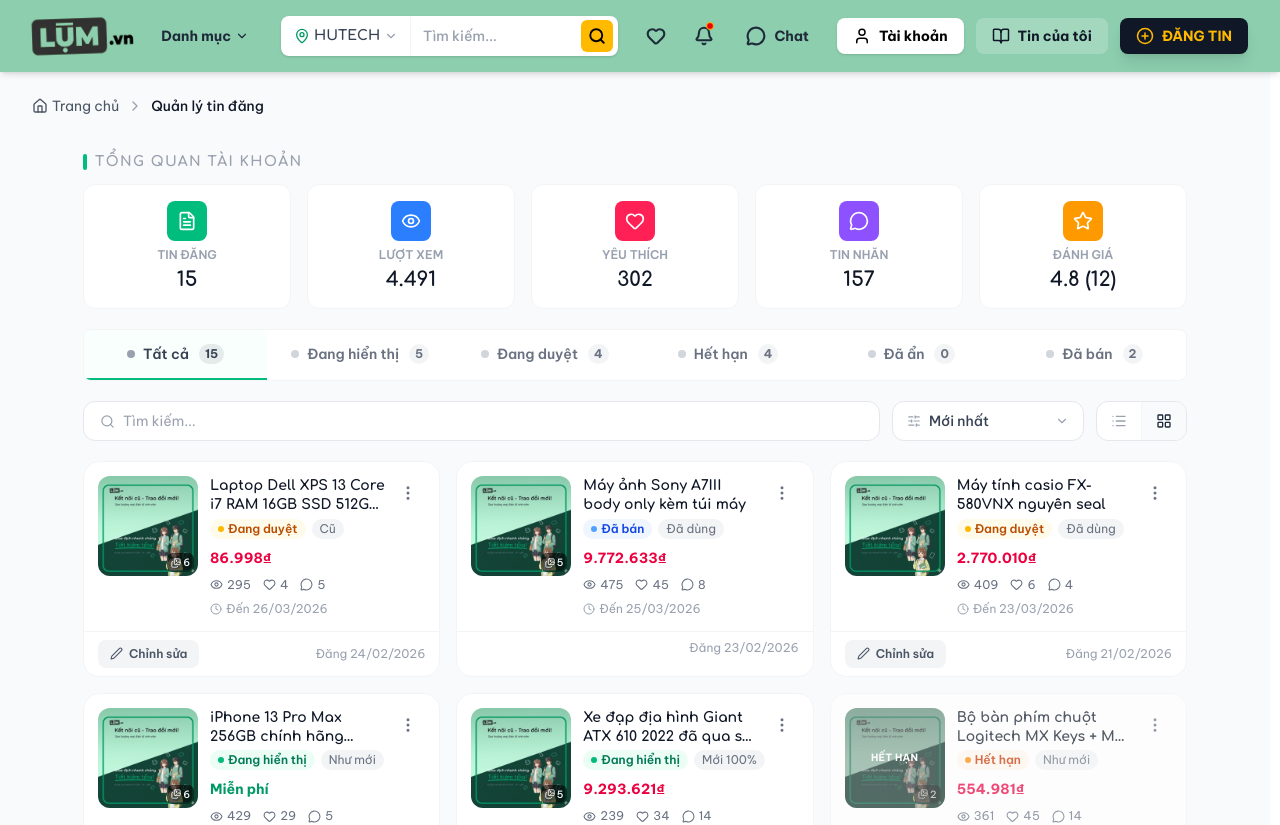
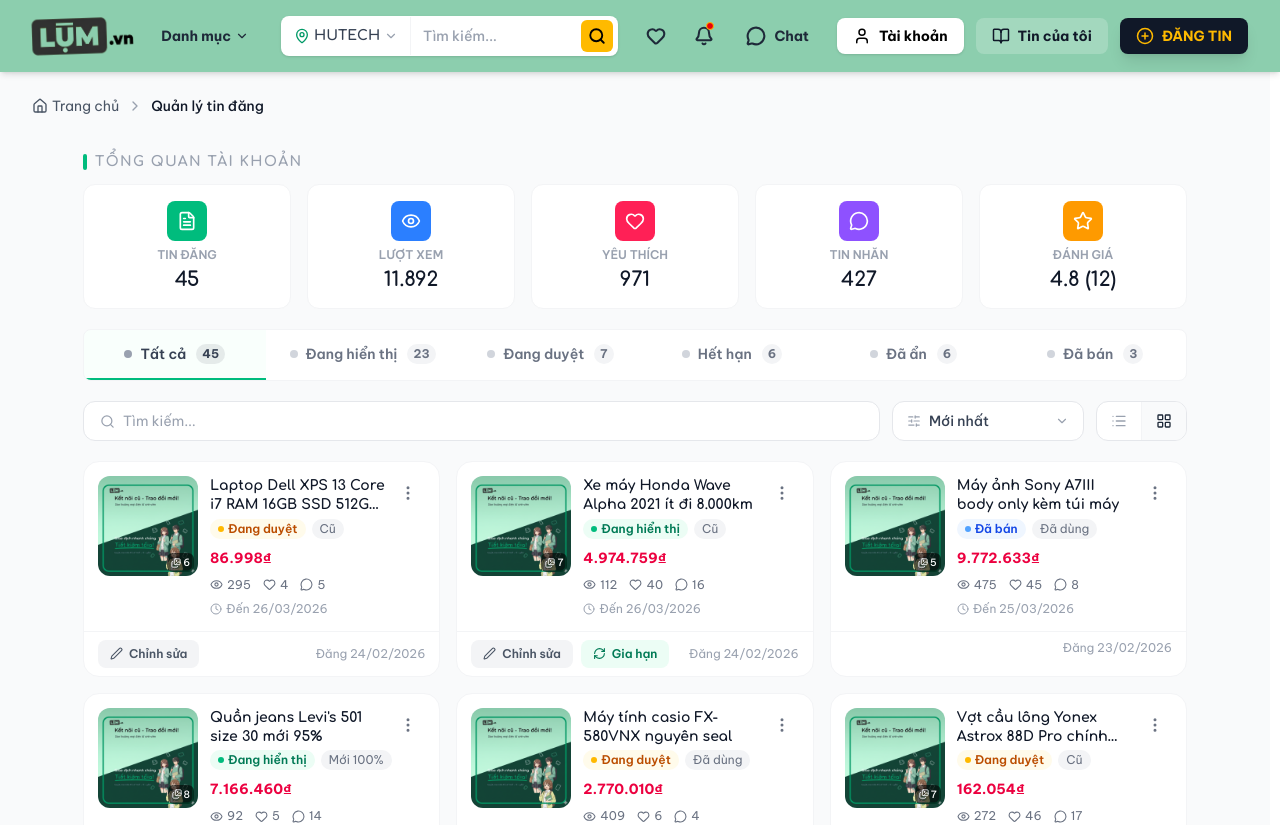
Before and after one commit to ngcnguywn0124/FE-LUM-trade-ecommerce, a Next.js app: page /quan-ly-tin-dang in a window 1280 px wide. Shown: the top 825 px of the page. Built offline with nearby package versions, Linux system fonts and the light colour scheme.

Commit message:
style: update postMana v5

```diff
--- a/app/search/page.tsx
+++ b/app/search/page.tsx
@@ -7,7 +7,7 @@ import FilterSidebar from "@/components/features/search/FilterSidebar";
 import SearchHeader from "@/components/features/search/SearchHeader";
 import ActiveFilters from "@/components/features/search/ActiveFilters";
 import SearchResultsGrid from "@/components/features/search/SearchResultsGrid";
-import Pagination from "@/components/features/search/Pagination";
+import Pagination from "@/components/shared/Pagination";
 import SuggestedCategories from "@/components/features/search/SuggestedCategories";
 import Breadcrumb from "@/components/shared/Breadcrumb";
 import { Product, SearchFilters, SortOption } from "@/types";
--- a/components/features/manage-posts/ManagePostsPage.tsx
+++ b/components/features/manage-posts/ManagePostsPage.tsx
@@ -14,12 +14,16 @@ import PostManageCard from './PostManageCard';
 import BulkActionBar from './BulkActionBar';
 import DeleteConfirmModal from './DeleteConfirmModal';
 import EmptyPostState from './EmptyPostState';
+import Pagination from '@/components/shared/Pagination';
 
 import { ManagedPost, ManagePostsFilters, PostSortOption, PostStatus } from '@/types/manage-posts';
 import { generateMockManagedPosts, computeAggregate } from '@/lib/mockManagePosts';
 
 // ─── Mock data (replace with API call) ────────────────────────────────────────
-const INITIAL_POSTS: ManagedPost[] = generateMockManagedPosts(15);
+const INITIAL_POSTS: ManagedPost[] = generateMockManagedPosts(45);
+
+// ─── Constants ──────────────────────────────────────────────────────────────
+const POSTS_PER_PAGE = 15;
 
 // ─── Sort options ─────────────────────────────────────────────────────────────
 const SORT_OPTIONS: { value: PostSortOption; label: string }[] = [
@@ -45,6 +49,7 @@ const ManagePostsPage: React.FC = () => {
   const [searchInput, setSearchInput] = useState('');
   const [isSortOpen, setIsSortOpen] = useState(false);
   const [viewMode, setViewMode] = useState<'list' | 'grid'>('grid');
+  const [currentPage, setCurrentPage] = useState(1);
 
   // ── Selection State ─────────────────────────────────────────────────────────
   const [selectedIds, setSelectedIds] = useState<Set<number>>(new Set());
@@ -114,15 +119,28 @@ const ManagePostsPage: React.FC = () => {
     return result;
   }, [posts, filters]);
 
+  const totalPages = Math.ceil(filteredPosts.length / POSTS_PER_PAGE);
+
+  const paginatedPosts = useMemo(() => {
+    const start = (currentPage - 1) * POSTS_PER_PAGE;
+    return filteredPosts.slice(start, start + POSTS_PER_PAGE);
+  }, [filteredPosts, currentPage]);
+
   const isAllSelected =
-    filteredPosts.length > 0 &&
-    filteredPosts.every((p) => selectedIds.has(p.id));
+    paginatedPosts.length > 0 &&
+    paginatedPosts.every((p) => selectedIds.has(p.id));
 
   // ── Handlers ──────────────────────────────────────────────────────────────────
+  const handlePageChange = (page: number) => {
+    setCurrentPage(page);
+    window.scrollTo({ top: 0, behavior: 'smooth' });
+  };
+
   const handleSearchSubmit = useCallback(
     (e: React.FormEvent) => {
       e.preventDefault();
       setFilters((prev) => ({ ...prev, search: searchInput }));
+      setCurrentPage(1);
     },
     [searchInput]
   );
@@ -130,6 +148,7 @@ const ManagePostsPage: React.FC = () => {
   const handleClearSearch = useCallback(() => {
     setSearchInput('');
     setFilters((prev) => ({ ...prev, search: '' }));
+    setCurrentPage(1);
   }, []);
 
   const handleSelectPost = useCallback((id: number, checked: boolean) => {
@@ -272,6 +291,7 @@ const ManagePostsPage: React.FC = () => {
           onChange={(status) => {
             setFilters((prev) => ({ ...prev, status }));
             setSelectedIds(new Set());
+            setCurrentPage(1);
           }}
           aggregate={aggregate}
         />
@@ -366,6 +386,7 @@ const ManagePostsPage: React.FC = () => {
         {filteredPosts.length === 0 ? (
           <EmptyPostState activeFilter={filters.status} />
         ) : (
+          <>
             <div
               className={
                 viewMode === 'grid'
@@ -373,7 +394,7 @@ const ManagePostsPage: React.FC = () => {
                   : 'flex flex-col gap-3'
               }
             >
-            {filteredPosts.map((post) => (
+              {paginatedPosts.map((post) => (
                 <PostManageCard
                   key={post.id}
                   post={post}
@@ -390,6 +411,14 @@ const ManagePostsPage: React.FC = () => {
                 />
               ))}
             </div>
+
+              <Pagination
+                currentPage={currentPage}
+                totalPages={totalPages}
+                onPageChange={handlePageChange}
+              />
+
+          </>
         )}
       </div>
 
```
Also changed, not shown: components/shared/Pagination.tsx (renamed from components/features/search/Pagination.tsx). Lines whose indentation alone changed are shown as unchanged.
